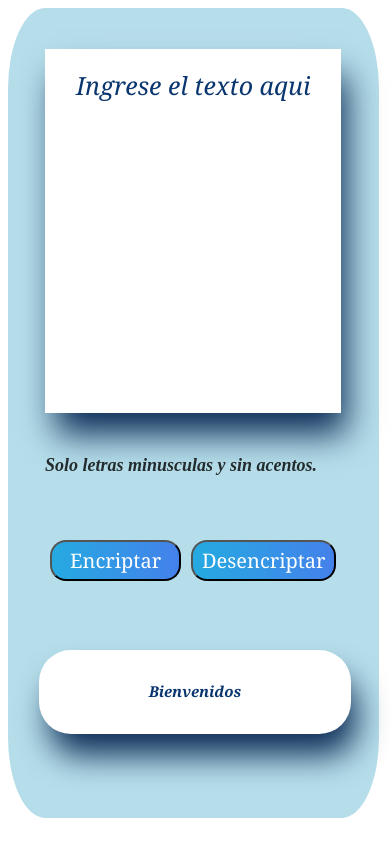
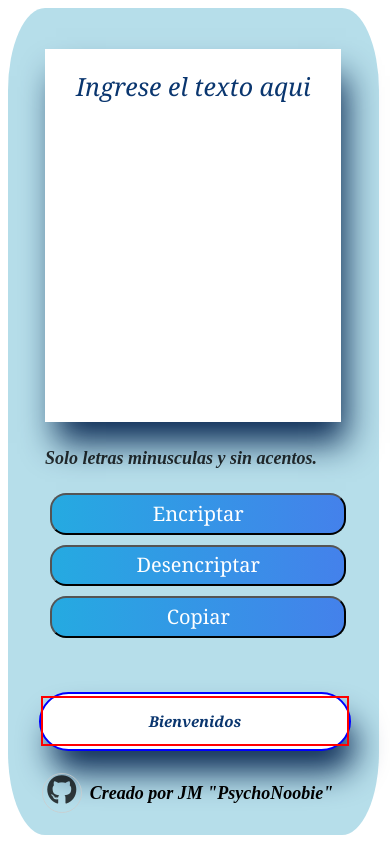
Before and after one commit to PsychoNoobie/Challenge-Encriptador, a plain HTML site: page index.html in a window 390 px wide. Drawn offline with Linux system fonts and the light colour scheme; some packages are replaced by stand-ins of ours; a script that the page names is missing.

Commit message:
Version 3.0

```diff
--- a/index.html
+++ b/index.html
@@ -6,15 +6,15 @@
     <link rel="stylesheet" href="style.css">
     <script src="https://cdn.jsdelivr.net/npm/sweetalert2@11"></script>
     <link rel="icon" type="image/x-icon" href="./img/icono.png">
+    <link rel="stylesheet" href="https://cdnjs.cloudflare.com/ajax/libs/font-awesome/6.5.1/css/all.min.css" integrity="sha512-DTOQO9RWCH3ppGqcWaEA1BIZOC6xxalwEsw9c2QQeAIftl+Vegovlnee1c9QX4TctnWMn13TZye+giMm8e2LwA==" crossorigin="anonymous" referrerpolicy="no-referrer" />
     <title>Empezando la pagina 1.0</title>
 </head>
 <body>
 
     <div class="main-container">
-
         <div class="container-left">
             <div class="container-info">
-                <textarea name="txt" class="txt" id="txt" cols="30" rows="10" placeholder="Ingrese el texto aqui" onclick="limpiartexto()"></textarea>
+                <textarea name="txt" class="txt" id="txt" cols="30" rows="10" placeholder="Ingrese el texto aqui"></textarea>
             </div>
             <div>
                 <div class="terminos">
@@ -26,6 +26,8 @@
                 Encriptar</button>
                 <button class="btn-desencriptar" type="button" onclick="desencriptar()">
                 Desencriptar</button>
+                <button class="btn-copiar" type="button" onclick="copiartexto()">
+                Copiar</button>
             </div>
         </div>
 
@@ -34,20 +36,24 @@
             <div class="alerta" id="alerta">
                 <h2 id="titulo-alerta">Bienvenidos</h2>
                 <p id="parrafo">Ingresa el texto que deseas encriptar o desencriptar</p>
-                <!--<textarea name="txt" class="txt" id="txt" cols="30" rows="10" placeholder="Ingreso el texto aqui" type></textarea>-->
             </div>
         </div>
 
-        <!-- <div class="container-right">
-            <img src="./img/img1.png" alt="Imagen" class="imagen">
-            <div class="alerta" id="alerta">
-                <h2 id="titulo-alerta">No se ha encontrado el mensaje</h2>
-                <p id="parrafo">Ingresa el texto que deseas encriptar o desencriptar</p>
-                <textarea name="txt" class="txt" id="txt" cols="30" rows="10" placeholder="Ingreso el texto aqui" type></textarea>
-            </div>
-        </div> -->
+
 
     </div>
+
+
+    <footer>
+        <div class="footer">
+            <div class="contenido-footer">
+                <a href="https://github.com/PsychoNoobie"><i class="fab fa-github"></i></a>
+                <p class="copyright">Creado por JM "PsychoNoobie"</p>
+            </div>
+
+        </div>
+    </footer>
+
 
 </body>
 <script src="script.js"></script>
--- a/script.js
+++ b/script.js
@@ -1,5 +1,3 @@
-let autolimpiar;
-
 function encriptar() {
     let texto = document.getElementById("txt").value;
     let tituloalrt = document.getElementById("titulo-alerta");
@@ -58,38 +56,38 @@ function encriptar() {
     tituloalrt.textContent = 'Texto desencriptado con exito';
     parrafo.textContent = "";
     image.src = "./img/des.png";
-    textoEncriptado = false;
+
 
 
   } else {
     image.src = "./img/notfound.png";
     tituloalrt.textContent = "Ningún mensaje fue encontrado";
     parrafo.textContent = "Ingresa el texto que deseas encriptar o desencriptar";
-    alert("Ooops!", "Debes ingresar un texto", "warning");
+    Swal.fire({
+      title: "Ooops",
+      text: "No se ha ingresado ningun texto",
+      icon: "error",
+      confirmButtonText: 'Entendido'
+
+    });
+
   }
-
 }
 
-
-// Pendiente a modificar el tiempo de ejecucion
-//Cada vez que el usuario haga click, el timesetout
-//Debera reiniciarse
-function limpiartexto() {
-  setTimeout(function limpiartexto(){
-    document.querySelector ('#txt').value = '';
-}, 20000);
-recargarpagina();
-
-}
-
-function recargarpagina() {
+function copiartexto() {
+  let texto = document.getElementById("txt").value;
   let tituloalrt = document.getElementById("titulo-alerta");
   let parrafo = document.getElementById("parrafo");
   let image = document.getElementById("imagen");
 
-  setTimeout(function recargarpagina(){
-    tituloalrt.textContent = 'Bienvenidos';
-    parrafo.textContent = "Ingresa el texto que deseas encriptar o desencriptar";
-    image.src = "./img/Welcome.png";
-}, 20000);
+  try {
+    // navigator.clipboard.writeText(texto);
+    tituloalrt.textContent = 'Texto copiado con exito';
+    parrafo.textContent = "";
+    image.src = "./img/Copiado.png";
+    navigator.clipboard.writeText(texto);
+  } catch (error) {
+    console.log(error)
+  }
+
 }
--- a/style.css
+++ b/style.css
@@ -1,3 +1,4 @@
+/* Parametros Generales */
 *{
     margin: 5px,5px,5px,5px;
     padding: 0;
@@ -19,13 +20,13 @@
 
 
 }
-/*Text Area de la izquierda*/
+/*Parametros para la seccion del text area de la izquierda*/
 .txt{
     position: absolute;
     width: 46%;
     height: 60%;
     left: 5%;
-    top: 10%;
+    top: 6%;
     border: none;
     color: rgb(10, 54, 111);
     font-family:Cambria, Cochin, Georgia, Times, 'Times New Roman', serif;
@@ -38,11 +39,11 @@
     background-color: white;
     box-shadow: 8px 24px 32px -3px rgba(8, 39, 82, 0.967);
     resize: none;
-    /* border: 5px solid yellow; */
     text-transform: lowercase;
 
 
 }
+
 
 .txt::placeholder{
     color: rgb(10, 54, 111);
@@ -58,6 +59,7 @@
     outline: none;
 }
 
+/*Parametros para la seccion de terminos*/
 .terminos{
     display: flex;
     flex-direction: row;
@@ -66,8 +68,7 @@
     position: absolute;
     width: 46%;
     left: 5%;
-    top: 73%;
-    /* border: 5px solid black; */
+    top: 70%;
 }
 
 .terminos p{
@@ -76,13 +77,13 @@
     font-style: italic;
     font-weight: bold;
     line-height: 20px;
-    /* color: black; */
     opacity: 0.8;
     flex: none;
     order: 1;
     flex-grow: 0;
 }
 
+/*Parametros para la seccion de los botones*/
 .botones{
     display: flex;
     flex-direction: row;
@@ -91,9 +92,7 @@
     padding: 1;
     position: absolute;
     width: 56%;
-
-    top: 82%;
-    /* border: 5px solid skyblue; */
+    top: 80%;
     margin-right: 5px;
 }
 
@@ -101,41 +100,18 @@
   margin-right: 0px;
 }
 
-.btn-encriptar{
+.btn-encriptar,.btn-desencriptar,.btn-copiar{
     align-items: center;
     justify-content: center;
     padding: 3%;
     gap: 8px;
-    width: 30%;
-
+    width: 25%;
     margin-right: 5%;
     font-family: Cambria, Cochin, Georgia, Times, 'Times New Roman', serif;
     font-size: 20px;
     line-height: 20px;
     text-align: center;
     color: #fff;
-
-    cursor: pointer;
-    background-size: 300% 100%;
-    border-radius: 50px;
-    transition: all .4s ease-in-out;
-
-}
-
-.btn-desencriptar{
-    align-items: center;
-    justify-content: center;
-    padding: 3%;
-    gap: 8px;
-    width: 30%;
-
-    background: green;
-    font-family: Cambria, Cochin, Georgia, Times, 'Times New Roman', serif;
-    font-size: 20px;
-    line-height: 20px;
-    text-align: center;
-    color: white;
-
     cursor: pointer;
     background-size: 300% 100%;
     border-radius: 50px;
@@ -144,28 +120,28 @@
 }
 
 .btn-encriptar:hover,
-.btn-desencriptar:hover{
-    /*margin-right: 16px;
-    width: 35%;
-    padding: 4%;*/
+.btn-desencriptar:hover,
+.btn-copiar:hover{
+
     background-position: 100% 0;
     box-shadow: 0px 0px 32px 4px #04befe;
     transition: all .4s ease-in-out;
 }
 
 .btn-encriptar:focus,
-.btn-desencriptar:focus{
-    /*margin-right: 16px;
-    width: 35%;
-    padding: 4%;*/
+.btn-desencriptar:focus,
+.btn-copiar{
+
     outline: none;
 }
 
-.btn-encriptar,.btn-desencriptar {
+.btn-encriptar,.btn-desencriptar,.btn-copiar {
   background-image: linear-gradient(to right, #25aae1, #4481eb, #04befe, #3f86ed);
   box-shadow: 1 6px 15px 5 rgba(65, 132, 234, 0.75);
 }
 
+
+/*Contenedor de la parte derecha*/
 .container-right{
     display: flex;
     justify-content: center;
@@ -173,13 +149,14 @@
     width: 30%;
     height: 80%;
     left: 60%;
-    top: 10%;
+    top: 4%;
     background: white;
     box-shadow: 8px 24px 32px -3px rgba(8, 39, 82, 0.967);
     border-radius: 32px;
-    /* border: 5px solid gray; */
+
 }
 
+/*Parametros para la seccion de avisos o alertas de la parte derecha. es donde se indica si el texto fue encriptado o no*/
 .alerta{
     display: flex;
     flex-direction: column;
@@ -191,7 +168,7 @@
     width: 95%;
     top: 50%;
     text-align: center;
-    /* border: 5px solid greenyellow; */
+
 
 
 }
@@ -206,7 +183,7 @@
     line-height: 100%;
     text-align: center;
 
-    /* border: 5px solid greenyellow; */
+
   }
 
   .alerta p {
@@ -218,13 +195,14 @@
     line-height: 100%;
     text-align: center;
     color: rgb(4, 44, 97);
-    /* border: 5px solid greenyellow; */
+
   }
 
+  /*Parametros para la seccion de las imagenes. estan arriba de las alertas*/
   .imagen{
     width:60%;
     height: 40%;
-    /* border: 5px solid green; */
+
     margin-top: 10%;
   }
 
@@ -232,8 +210,53 @@
     font-size: 25px !important;
 }
 
+/*Parametros para la seccion de pie de pagina*/
+.footer{
+  position: absolute;
+  top: 90%;
+  height: 8%;
+  width: 80%;
+  margin-left: 10%;
+  margin-right: 10%;
+  bottom: 0;
+  background-color: rgb(182, 222, 234);
+  border-radius: 20%;
 
 
+}
+
+.footer .contenido-footer{
+  text-align: center;
+  color: black;
+}
+
+
+.footer .contenido-footer a{
+  font-size: 40px;
+  color: inherit;
+  border: 1px solid #ccc;
+  width: 40px;
+  height: 20px;
+  display: inline-block;
+  text-align: center;
+  border-radius: 50%;
+  margin: 0 8px;
+  opacity: 0.75;
+}
+
+.footer .contenido-footer a:hover{
+  opacity: 0.9;
+}
+
+.footer .copyright{
+
+  text-align: center;
+  font-size: 25px;
+  font-weight: bold;
+  font-style: italic;
+  color: black;
+
+}
 
 
 
@@ -262,21 +285,11 @@
       font-size: 16px;
     }
     .botones {
-      width: 80%;
+      width: 50%;
       left: 10%;
       top: 70%;
     }
-    /* .btn-encriptar,
-    .btn-desencriptar {
-      width: 48%;
-      border-radius: 16px;
-    }
-    .btn-encriptar:hover,
-    .btn-desencriptar:hover {
-      margin: 0.3%;
-      width: 47.5%;
-      padding: 1.8%;
-    } */
+
     .container-right {
       width: 80%;
       height: 15%;
@@ -301,7 +314,7 @@
       display: flex;
       flex-direction: row;
       width: 95%;
-      height: 96%;
+      height: 98%;
     }
     .container-info {
       width: 100%;
@@ -315,7 +328,7 @@
     .terminos {
       width: 80%;
       left: 10%;
-      top: 53%;
+      top: 51%;
     }
     .terminos p {
       font-size: 18px;
@@ -323,14 +336,15 @@
       font-style: italic;
     }
     .botones {
-      display: flex;
+      display: inline-block;
       justify-content: space-around;
       width: 80%;
       left: 10%;
-      top: 65%;
+      top: 58%;
     }
     .btn-encriptar,
-    .btn-desencriptar {
+    .btn-desencriptar,
+    .btn-copiar {
       width: 100%;
       margin: 5px;
       border-radius: 16px;
@@ -339,14 +353,16 @@
 
     .container-right {
       width: 80%;
-      height: 10%;
+      height: 7%;
       left: 10%;
-      top: 77%;
+      top: 82%;
+      border: 2px solid blue;
     }
     .alerta {
       width: 100%;
       height: 90%;
       top: 4%;
+      border: 2px solid red;
     }
     .alerta h2{
       font-size: 15px;
@@ -360,4 +376,64 @@
       display: none;
       visibility: hidden;
     }
+
+    .footer{
+      position: absolute;
+      top: 90%;
+      height: 8%;
+      width: 80%;
+      margin-left: 5%;
+      margin-right: 15%;
+      bottom: 0;
+      background-color: transparent;
+      border-radius: 20%;
+      display: flex;
+      justify-content: center;
+      align-items: center;
+
+
+    }
+
+    .footer .contenido-footer{
+      text-align: center;
+      color: black;
+      display: flex;
+      align-items: center;
+    }
+
+
+    .footer .contenido-footer a{
+      font-size: 30px;
+      color: inherit;
+      border: 1px solid #ccc;
+      width: 40px;
+      height: 40px;
+      text-align: center;
+      border-radius: 50%;
+      margin: 8px;
+      opacity: 0.75;
+    }
+
+    .footer .contenido-footer p {
+      font-size: 18px;
+      margin: 0;
+    }
+
+    .footer .contenido-footer a:hover{
+      opacity: 0.9;
+    }
+
+    .footer .copyright{
+
+      text-align: center;
+      font-size: 25px;
+      font-weight: bold;
+      font-style: italic;
+      color: black;
+
+    }
+
+
+
+
   }
```
Also changed, not shown: img/Copiado.png (added), img/githublogo.png (added).
